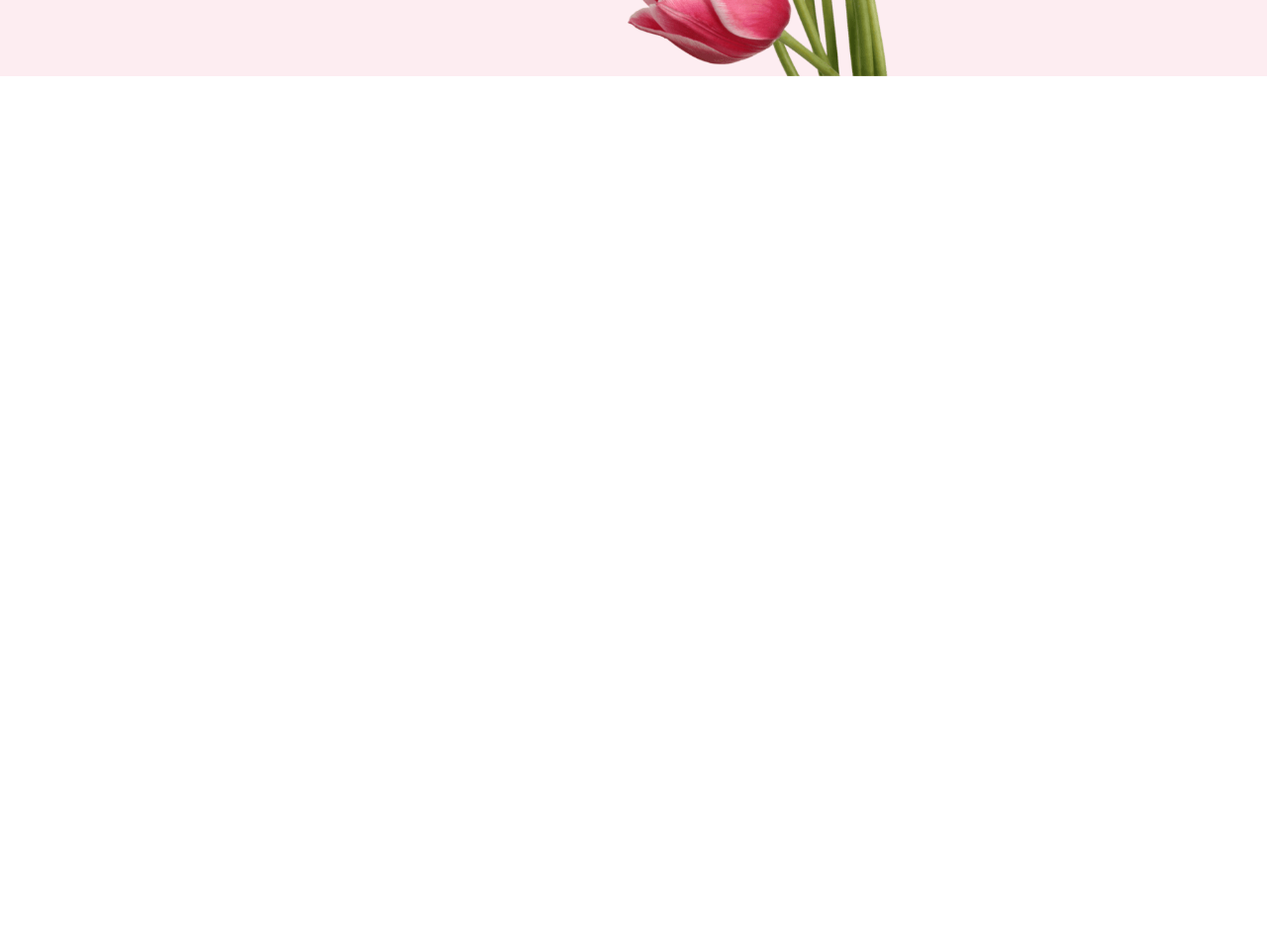
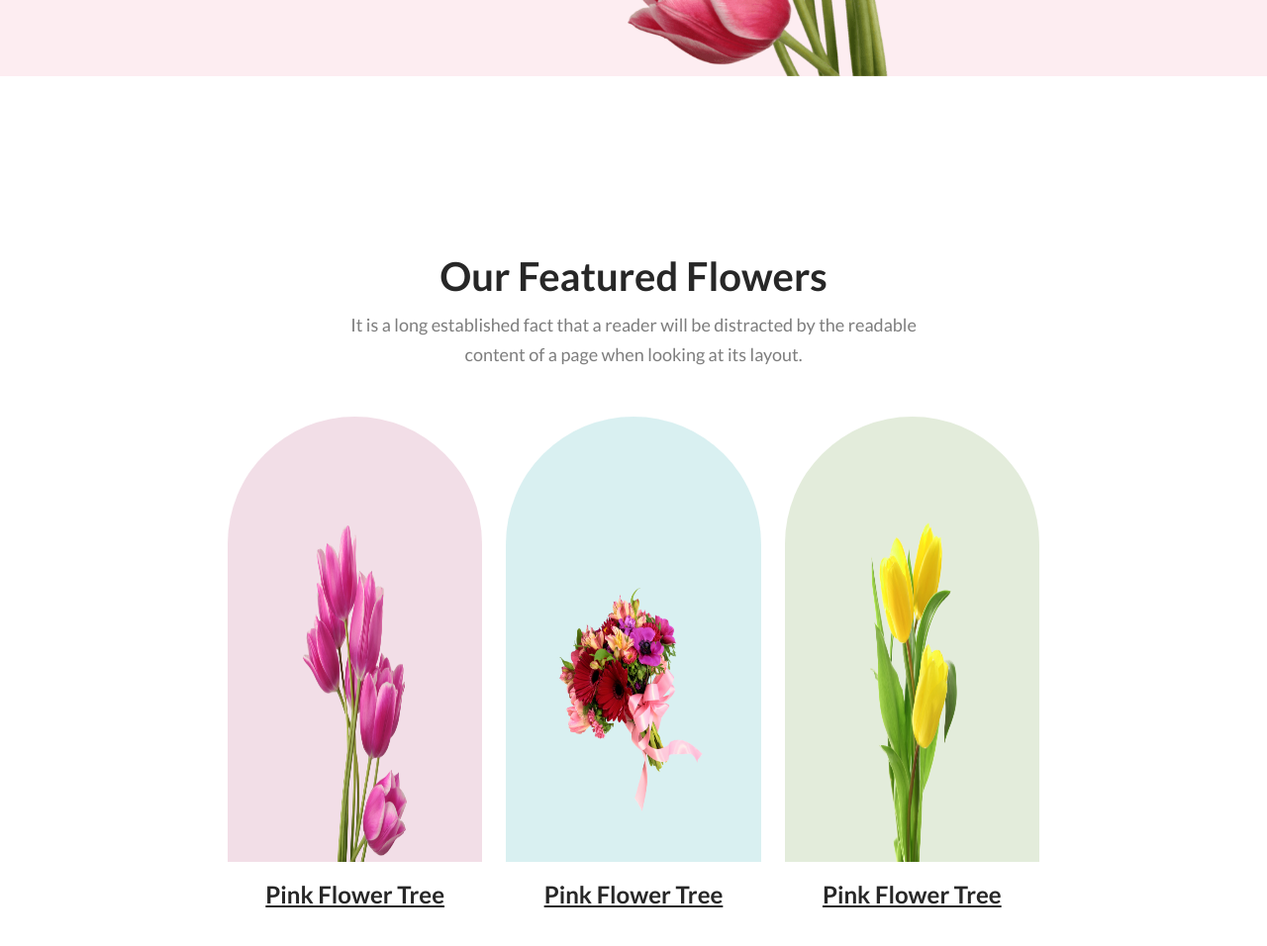
Before and after one commit to tanvirsiraj/flower-shop, a plain HTML site: page index.html in a window 1280 px wide. Shown: the part 528-1484 px from the top of the page at 99% size. Before the commit the page ends 800 px from the top, so only its background shows below. Drawn offline with Linux system fonts and the light colour scheme.

Commit message:
featured section added

```diff
--- a/index.html
+++ b/index.html
@@ -26,8 +26,31 @@
         </div>
       </div>
     </header>
-    <!-- main section  -->
-    <main></main>
+    <!-- main  -->
+    <main>
+      <!-- featured section  -->
+      <section class="featured-section wrapper">
+        <h2 class="section-title">Our Featured Flowers</h2>
+        <p class="section-description">
+          It is a long established fact that a reader will be distracted by the
+          readable content of a page when looking at its layout.
+        </p>
+        <div class="featured-section-img-container">
+          <div class="featured-section-img1">
+            <img src="./flower-asset/pngwing 6.png" alt="" />
+            <h3 class="featured-section-img-title">Pink Flower Tree</h3>
+          </div>
+          <div class="featured-section-img2">
+            <img src="./flower-asset/pngwing 5.png" alt="" />
+            <h3 class="featured-section-img-title">Pink Flower Tree</h3>
+          </div>
+          <div class="featured-section-img3">
+            <img src="./flower-asset/pngwing 7.png" alt="" />
+            <h3 class="featured-section-img-title">Pink Flower Tree</h3>
+          </div>
+        </div>
+      </section>
+    </main>
     <!-- footer  -->
     <footer></footer>
   </body>
--- a/style.css
+++ b/style.css
@@ -21,6 +21,7 @@ body {
   text-align: center;
   font-size: 40px;
   font-weight: 800;
+  margin-bottom: 10px;
 }
 .section-description {
   color: rgba(39, 39, 39, 0.6);
@@ -28,6 +29,9 @@ body {
   font-size: 18px;
   font-weight: 400;
   line-height: 30px;
+  max-width: 594px;
+  margin-inline: auto;
+  margin-bottom: 48px;
 }
 .btn-primary {
   color: #fff;
@@ -38,6 +42,9 @@ body {
   padding: 20px 43px;
   border: none;
   cursor: pointer;
+}
+section {
+  margin-block: 128px;
 }
 
 /* header styles  start */
@@ -76,3 +83,49 @@ header .section-description {
   margin-bottom: 80px;
 }
 /* header styles  end */
+/* featured  section start  */
+.featured-section-img-container {
+  display: flex;
+  justify-content: space-between;
+  align-items: center;
+  gap: 24px;
+}
+.featured-section-img1,
+.featured-section-img2,
+.featured-section-img3 {
+  width: 400px;
+  height: 450px;
+  border-radius: 300px 300px 0px 0px;
+}
+.featured-section-img1 img,
+.featured-section-img2 img,
+.featured-section-img3 img {
+  border-radius: 300px 300px 0px 0px;
+  height: 100%;
+}
+.featured-section-img1 img {
+  background: rgba(167, 33, 98, 0.15);
+  padding-inline: 76px;
+  padding-top: 110px;
+}
+
+.featured-section-img2 img {
+  background: rgba(5, 151, 160, 0.15);
+  padding-inline: 47px;
+  padding-top: 170px;
+  padding-bottom: 51px;
+}
+.featured-section-img3 img {
+  background: rgba(71, 125, 17, 0.15);
+  padding-inline: 75px;
+  padding-top: 67px;
+}
+.featured-section-img-title {
+  color: #272727;
+  text-align: center;
+  font-size: 24px;
+  font-weight: 700;
+  text-decoration-line: underline;
+  margin-top: 15px;
+}
+/* featured  section end  */
```
